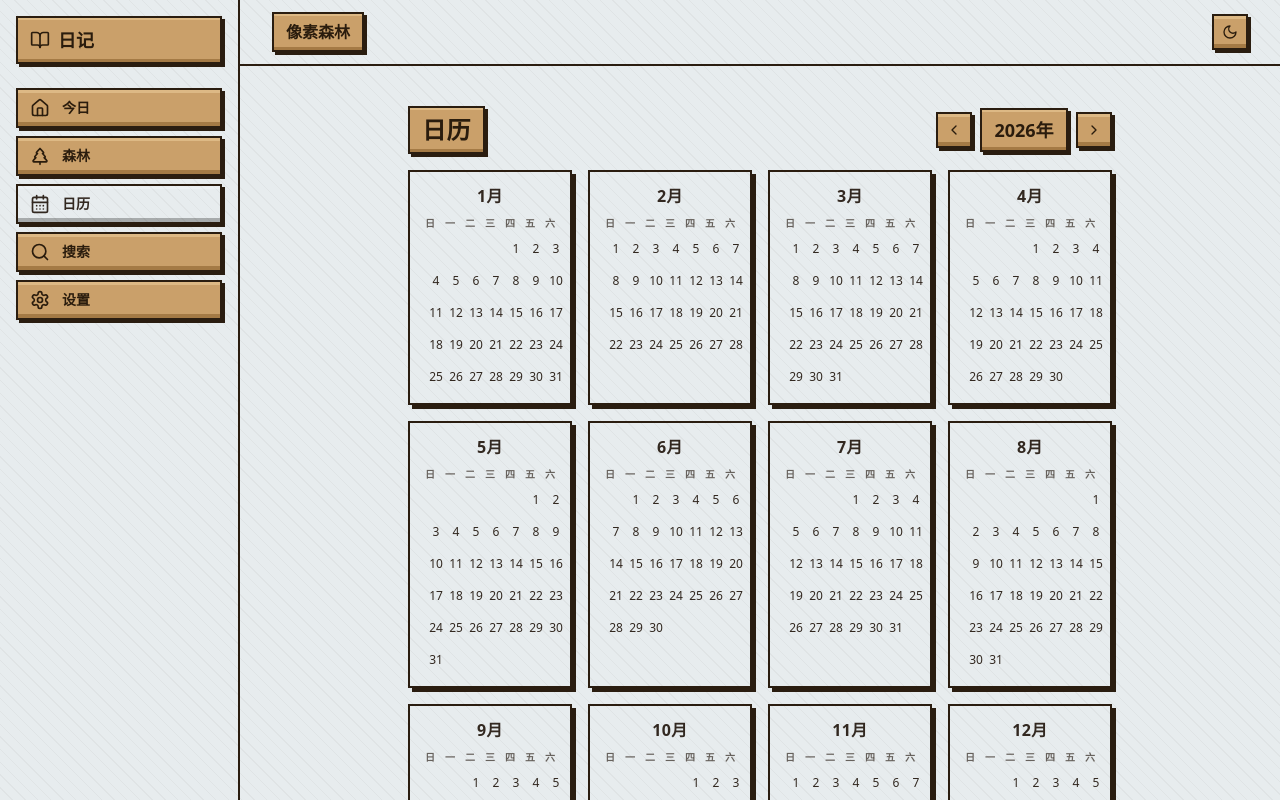
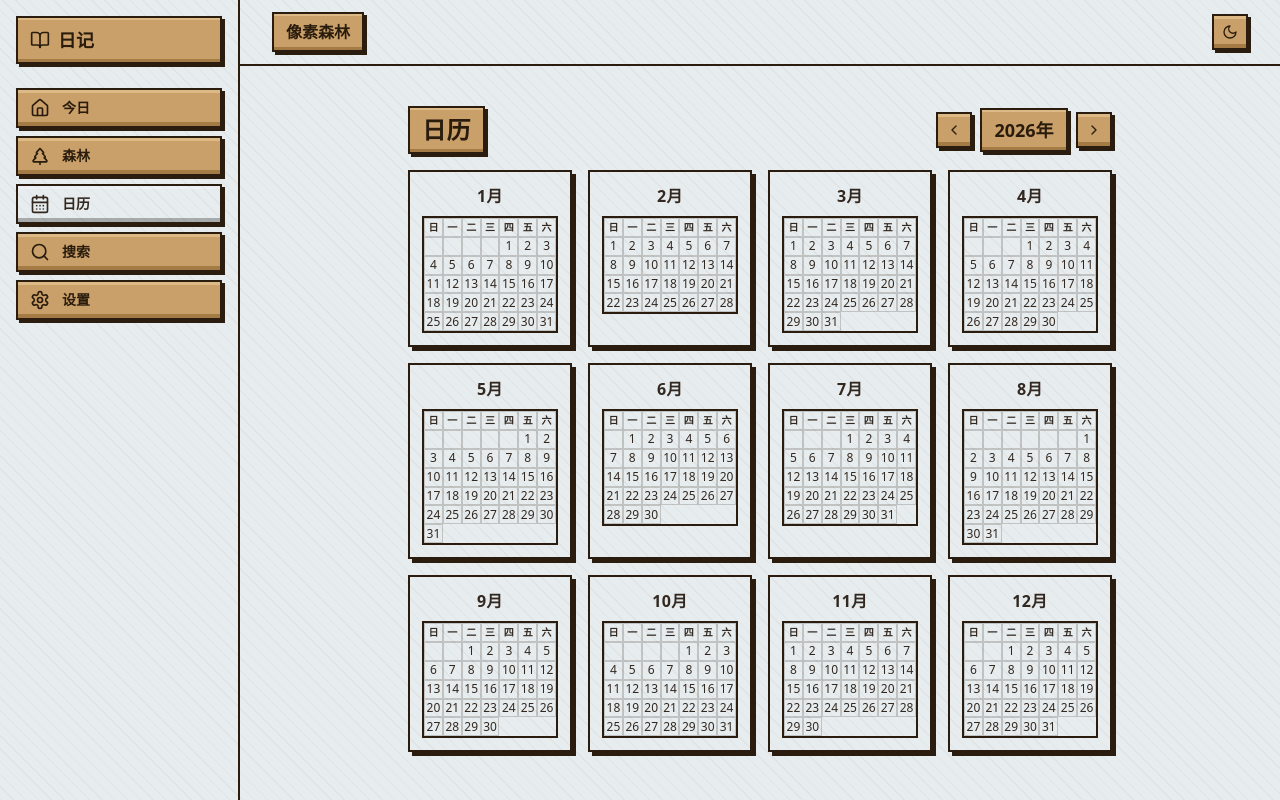
Before and after one commit to feijiz241-cyber/diary-notes, a React (Vite) app: page /calendar in a window 1280 px wide. Shown: the top 800 px of the page. Built offline with nearby package versions, Linux system fonts and the light colour scheme.

Commit message:
feat(calendar): 月历日期间加网格线
- MiniMonth: 整月加外框 + 每格加细边框形成连续网格

- 日期按钮 w-full aspect-square 填满格子

```diff
--- a/src/pages/CalendarPage.tsx
+++ b/src/pages/CalendarPage.tsx
@@ -27,14 +27,17 @@ function MiniMonth({ year, month, moods, onDayClick }: MiniMonthProps) {
   return (
     <Card className="p-3">
       <h2 className="mb-2 text-center text-base font-extrabold">{month}月</h2>
-      <div className="grid grid-cols-7 gap-1">
+      <div className="grid grid-cols-7 border-2 border-[var(--mc-outline)]">
         {WEEKDAYS.map((d) => (
-          <div key={d} className="text-center text-[10px] font-bold opacity-70">
+          <div
+            key={d}
+            className="flex aspect-square items-center justify-center border border-[var(--mc-outline)]/20 bg-muted/30 text-[10px] font-bold"
+          >
             {d}
           </div>
         ))}
         {Array.from({ length: firstDay }).map((_, i) => (
-          <div key={`blank-${i}`} />
+          <div key={`blank-${i}`} className="aspect-square border border-[var(--mc-outline)]/20" />
         ))}
         {Array.from({ length: dim }, (_, i) => {
           const day = i + 1
@@ -45,10 +48,10 @@ function MiniMonth({ year, month, moods, onDayClick }: MiniMonthProps) {
               key={day}
               onClick={() => onDayClick(date)}
               className={cn(
-                'relative flex h-7 w-7 items-center justify-center',
+                'relative flex aspect-square w-full items-center justify-center',
                 'rounded-none border text-xs font-medium',
                 'transition-colors hover:bg-muted',
-                mood ? 'border-[var(--mc-outline)] bg-[var(--mc-plank)]' : 'border-transparent'
+                mood ? 'border-[var(--mc-outline)] bg-[var(--mc-plank)]' : 'border-[var(--mc-outline)]/20'
               )}
               title={mood ? `${date} · ${mood.label}` : date}
               aria-label={mood ? `${date} · ${mood.label}` : date}
```
